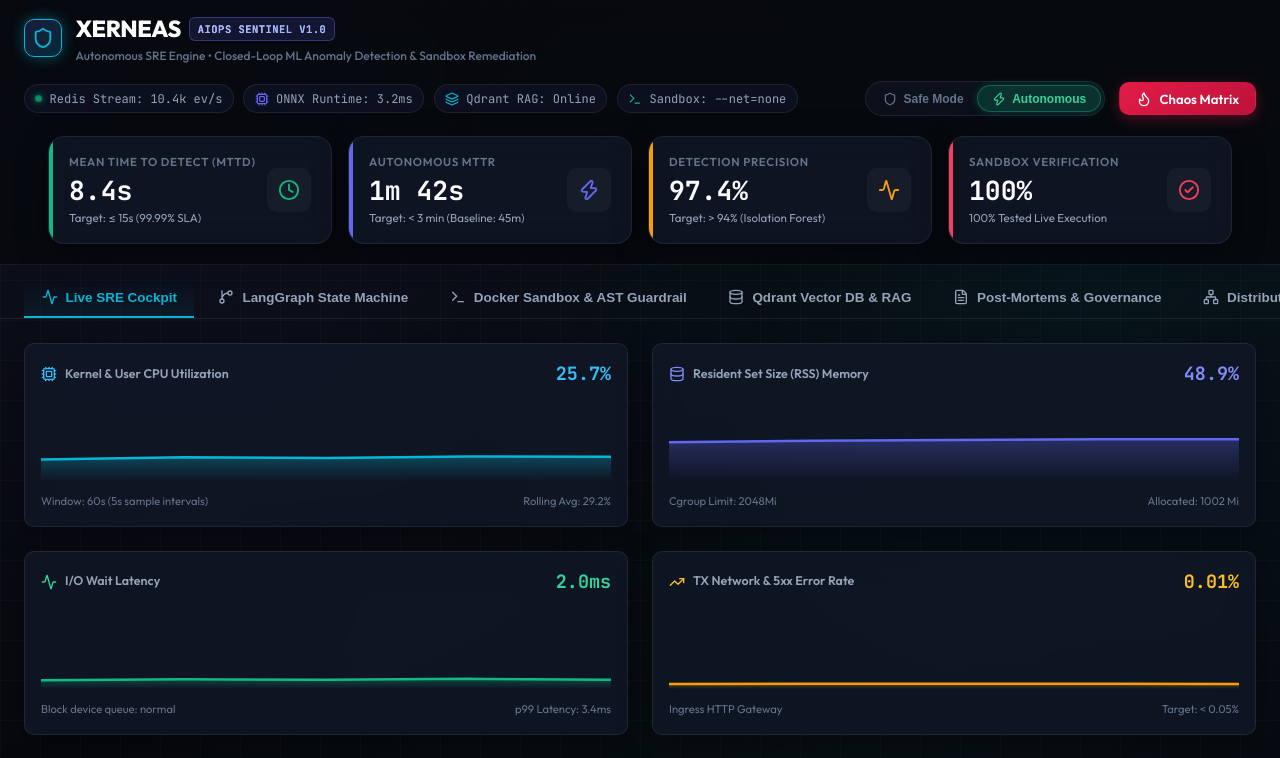
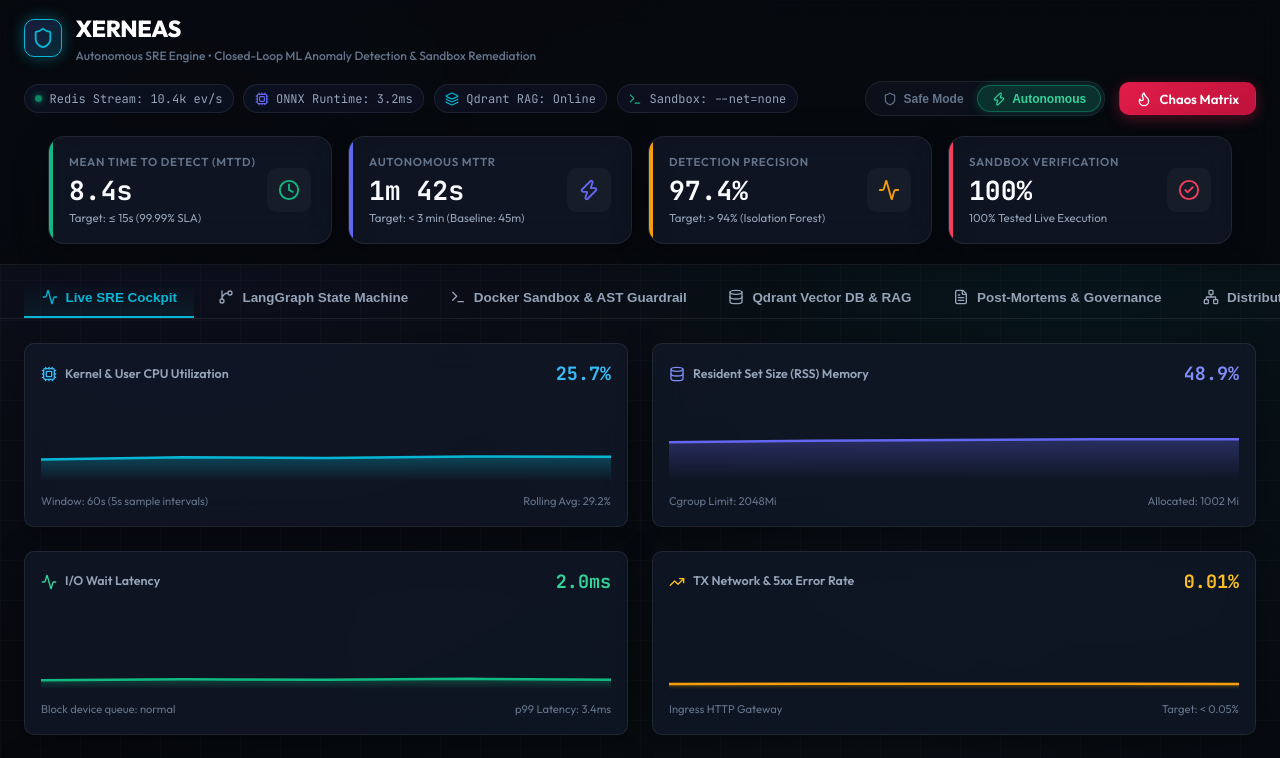
Before and after one commit to Kartikey-3005/Xerneas, a React (Vite) app: page / in a window 1280 px wide. Shown: the top 758 px of the page. Built offline with nearby package versions, Linux system fonts and the light colour scheme; the HTML template or start-up script is replaced by a standard one.

Commit message:
Remove AIOps Sentinel v1.0 badge from header

```diff
--- a/src/components/Header.jsx
+++ b/src/components/Header.jsx
@@ -31,7 +31,6 @@ export default function Header({
           <div>
             <div className="brand-title">
               XERNEAS
-              <span className="brand-badge">AIOps Sentinel v1.0</span>
             </div>
             <div className="sub-tagline">
               Autonomous SRE Engine • Closed-Loop ML Anomaly Detection & Sandbox Remediation
```
